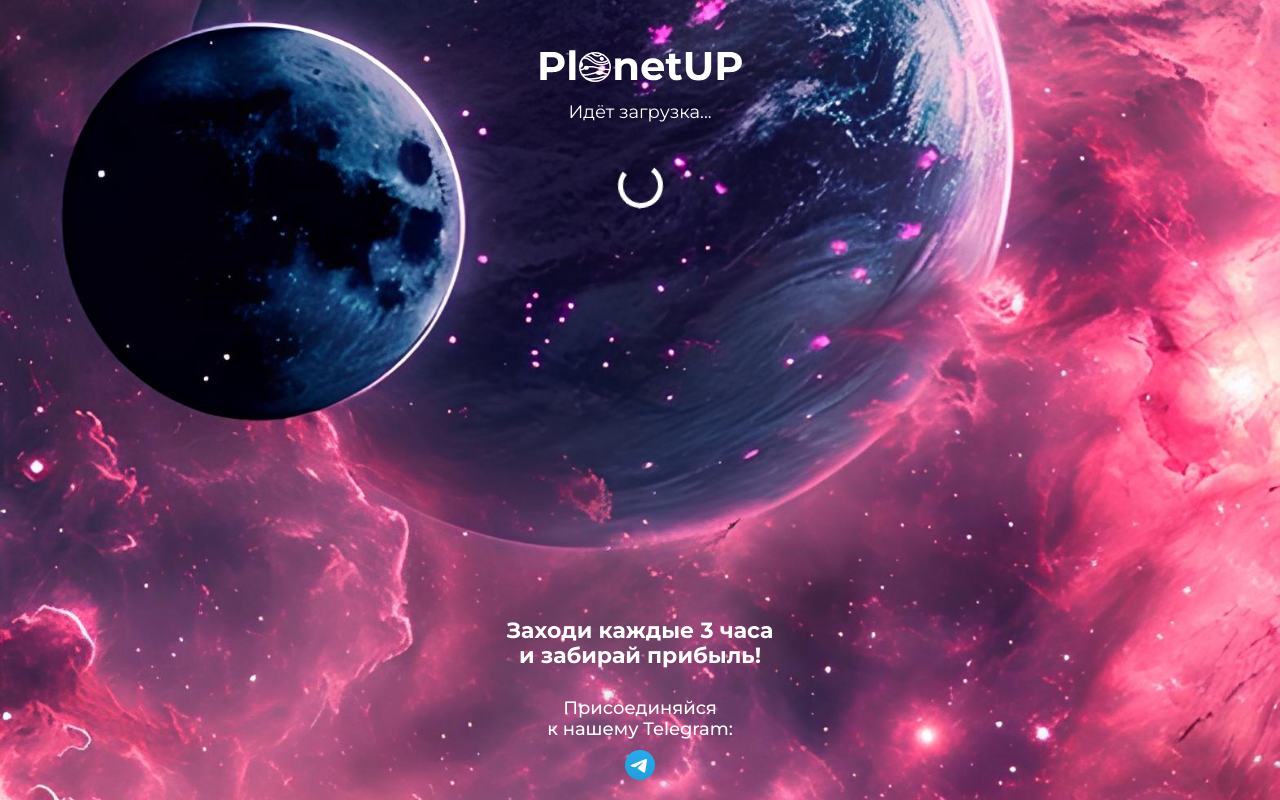
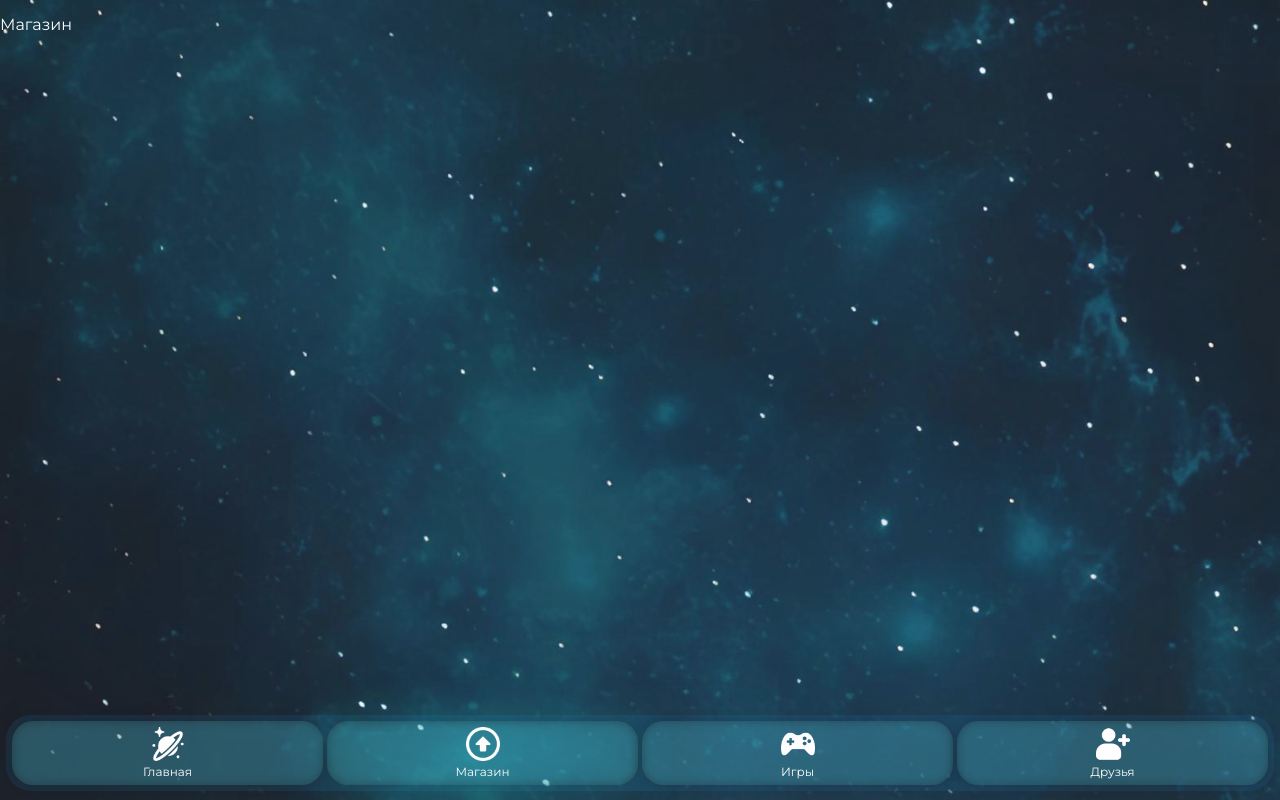
Before and after one commit to processhackerman/PlanetUP, a React (Vite) app: page /PlanetUP/shop in a window 1280 px wide. Built offline with nearby package versions, Linux system fonts and the light colour scheme.

Commit message:
Zustand update
добавлен zustand, заменил useContext на zustand вариант

```diff
--- a/package.json
+++ b/package.json
@@ -15,7 +15,8 @@
   "dependencies": {
     "react": "^19.1.1",
     "react-dom": "^19.1.1",
-    "react-router": "^7.9.4"
+    "react-router": "^7.9.4",
+    "zustand": "^5.0.8"
   },
   "devDependencies": {
     "@eslint/js": "^9.36.0",
--- a/src/App.jsx
+++ b/src/App.jsx
@@ -2,12 +2,12 @@
 import ShopPage from "./pages/ShopPage";
 import FriendsPage from "./pages/FriendsPage";
 import GamesPage from "./pages/GamesPage";
-import { useGame } from "./GameContext";
+import useGameStore from "./strores/useGameStore";
 import LoadingScreen from "./pages/LoadingScreen";
 import { Route, Routes } from "react-router";
 
 function App() {
-  const {isLoading} = useGame();
+  const isLoading = useGameStore((s) => s.isLoading);
 
   return (
         <div className="main-page">
--- a/src/GameContext.jsx
+++ /dev/null
@@ -1,44 +0,0 @@
-import { createContext, useState, useContext } from "react";
-
-
-const GameContext = createContext();
-
-export function GameProvider({ children }) {
-    const [balance, setBalance] = useState(0);
-    const [energy, setEnergy] = useState(500);
-    const [currentLevelProgress, setCurrentLevelProgress] = useState(0);
-    const [clickPower, setClickPower] = useState(1);
-    const [passiveIncome, setPassiveIncome] = useState(0);
-    const [isLoading, setIsLoading] = useState(true);
-
-    const levelLimit = 100;
-
-    const handlePlanetClick = () => {
-        if (energy > 0) {
-            setBalance(prev => prev + clickPower);
-            setEnergy(prev => prev - 1);
-            setCurrentLevelProgress(prev => prev + 1)
-        }
-    }
-
-    const value = {
-        balance, setBalance,
-        energy, setEnergy,
-        currentLevelProgress, setCurrentLevelProgress,
-        clickPower, setClickPower,
-        passiveIncome, setPassiveIncome,
-        isLoading, setIsLoading,
-        levelLimit,
-        handlePlanetClick
-    };
-
-    return (
-        <GameContext.Provider value={value}>
-            {children}
-        </GameContext.Provider>
-    )
-}
-
-export function useGame() {
-    return useContext(GameContext);
-}
--- a/src/components/Game/Header.jsx
+++ b/src/components/Game/Header.jsx
@@ -1,13 +1,14 @@
 import '../../styles/components/MainHeader.scss'
+import useGameStore from '../../strores/useGameStore';
 
 function Header () {
-    let level = 1;
+    const currentLevel = useGameStore(s => s.currentLevel)
 
     return(
         <>
             <header className="main-header">
                 <div className="info">
-                    <span className="info__level">Уровень: {level}</span>
+                    <span className="info__level">Уровень: {currentLevel}</span>
                     <span className="info__planets"><img src={`${import.meta.env.BASE_URL}icons/info.png`} alt="" /></span>
                 </div>
                 <div className="settings">
--- a/src/components/Game/Planet.jsx
+++ b/src/components/Game/Planet.jsx
@@ -1,17 +1,13 @@
-import { useGame } from '../../GameContext';
+import useGameStore from '../../strores/useGameStore';
 import EarthAnim from '../../assets/videos/earth_60fps_frames.webm'
 import '../../styles/components/Planet.scss'
 
 function Planet () {
-    const {
-        balance,
-        energy,
-        currentLevelProgress,
-        levelLimit,
-        handlePlanetClick,
-        clickPower,
-        passiveIncome
-    } = useGame();
+    const {balance, energy, currentLevelProgress} = useGameStore();
+    const levelLimit = useGameStore(s => s.levelLimit);
+    const handlePlanetClick = useGameStore(s => s.handlePlanetClick);
+    const clickPower = useGameStore(s => s.clickPower);
+    const passiveIncome = useGameStore(s => s.passiveIncome);
 
     const progressPercentage = (currentLevelProgress / levelLimit) * 100;
 
--- a/src/main.jsx
+++ b/src/main.jsx
@@ -1,13 +1,10 @@
 import { createRoot } from 'react-dom/client'
-import { GameProvider } from './GameContext.jsx'
 import { BrowserRouter } from 'react-router'
 import App from './App.jsx'
 import './styles/main.scss'
 
 createRoot(document.getElementById('root')).render(
   <BrowserRouter basename='/PlanetUP'>
-    <GameProvider>
-      <App />
-    </GameProvider>
+    <App />
   </BrowserRouter>
 )
--- a/src/pages/LoadingScreen.jsx
+++ b/src/pages/LoadingScreen.jsx
@@ -2,11 +2,13 @@
 import logo from '../../public/img/logo.svg';
 import tg_icon from '../../public/icons/telegram-logo.png'
 import EarthAnim from '../assets/videos/earth_60fps_frames.webm'
-import { useGame } from '../GameContext';
+import useGameStore from '../strores/useGameStore';
 
 
 function LoadingScreen() {
-    const {setIsLoading} = useGame();
+    const setIsLoading = useGameStore((s) => s.setIsLoading);
+
+    setTimeout(() => setIsLoading(false), 5000)
 
     return (
         <div className="loading-screen">
@@ -28,7 +30,7 @@
                 </div>
             </div>
             <div className="loading-content">
-                <div className="earth">
+                {/* <div className="earth">
                     <video
                         autoPlay
                         loop
@@ -40,7 +42,7 @@
                         <source src={EarthAnim} type="video/webm" />
                             Ваш браузер не поддерживает видео.
                     </video>
-                </div>
+                </div> */}
             </div>
         </div>
     )
--- /dev/null
+++ b/src/strores/useGameStore.js
@@ -0,0 +1,34 @@
+import { create } from "zustand";
+
+const useGameStore = create((set, get) => ({
+    balance: 0,
+    energy: 500,
+    currentLevelProgress: 0,
+    clickPower: 1,
+    passiveIncome: 0,
+    isLoading: true,
+    currentLevel: 1,
+    levelLimit: 100,
+
+    setBalance: (value) => set({balance: value}),
+    setEnergy: (value) => set({energy: value}),
+    setCurrentLevelProgress: (value) => set({currentLevelProgress: value}),
+    setClickPower: (value) => set({clickPower: value}),
+    setPassiveIncome: (value) => set({passiveIncome: value}),
+    setIsLoading: (value) => set({isLoading: value}),
+    setCurrentLevel: (value) => set({currentLevel: value}),
+
+    handlePlanetClick: () => {
+        const {energy, clickPower} = get();
+
+        if (energy > 0) {
+            set((state) => ({
+                balance: state.balance + clickPower,
+                energy: state.energy - 1,
+                currentLevelProgress: state.currentLevelProgress + 1
+            }))
+        }
+    },
+}));
+
+export default useGameStore;
```
Also changed, not shown: src/data/upgrades.js (added), 1 other file (tests, documents, lock files or other folders).
